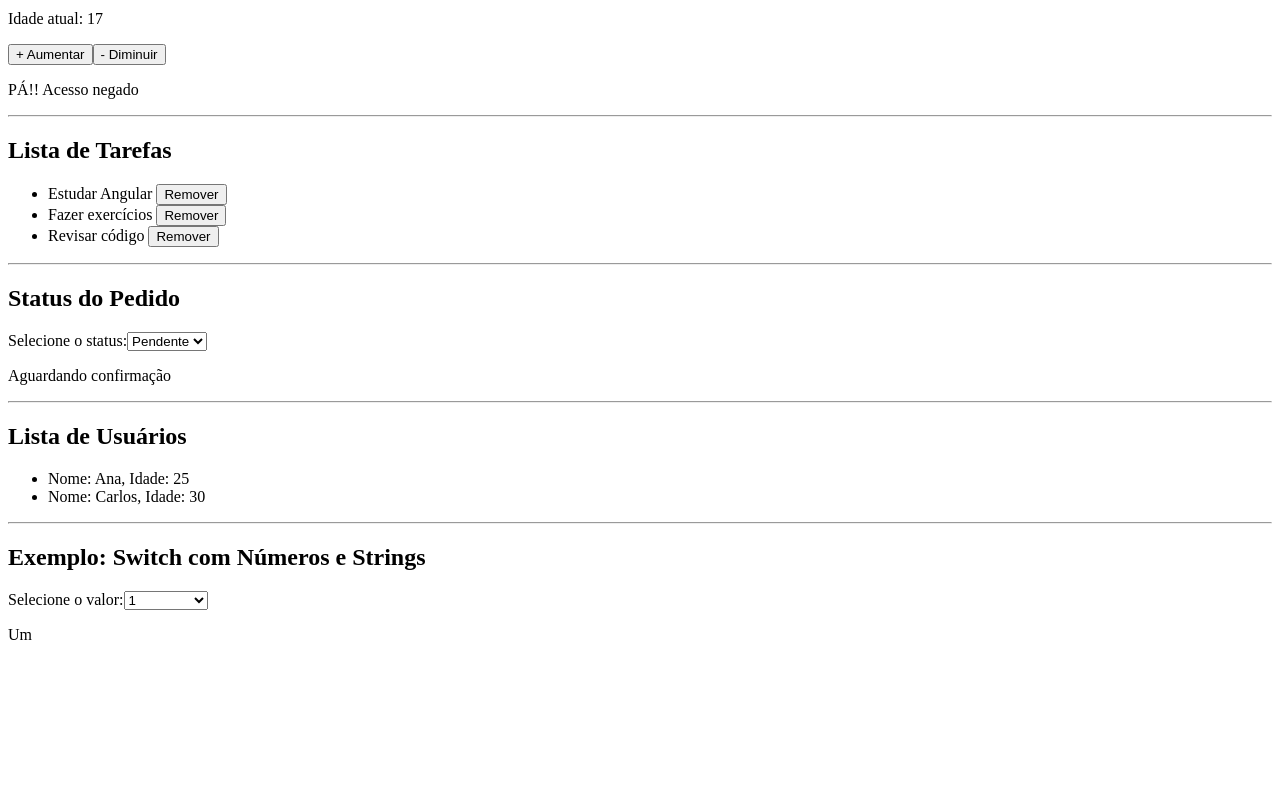
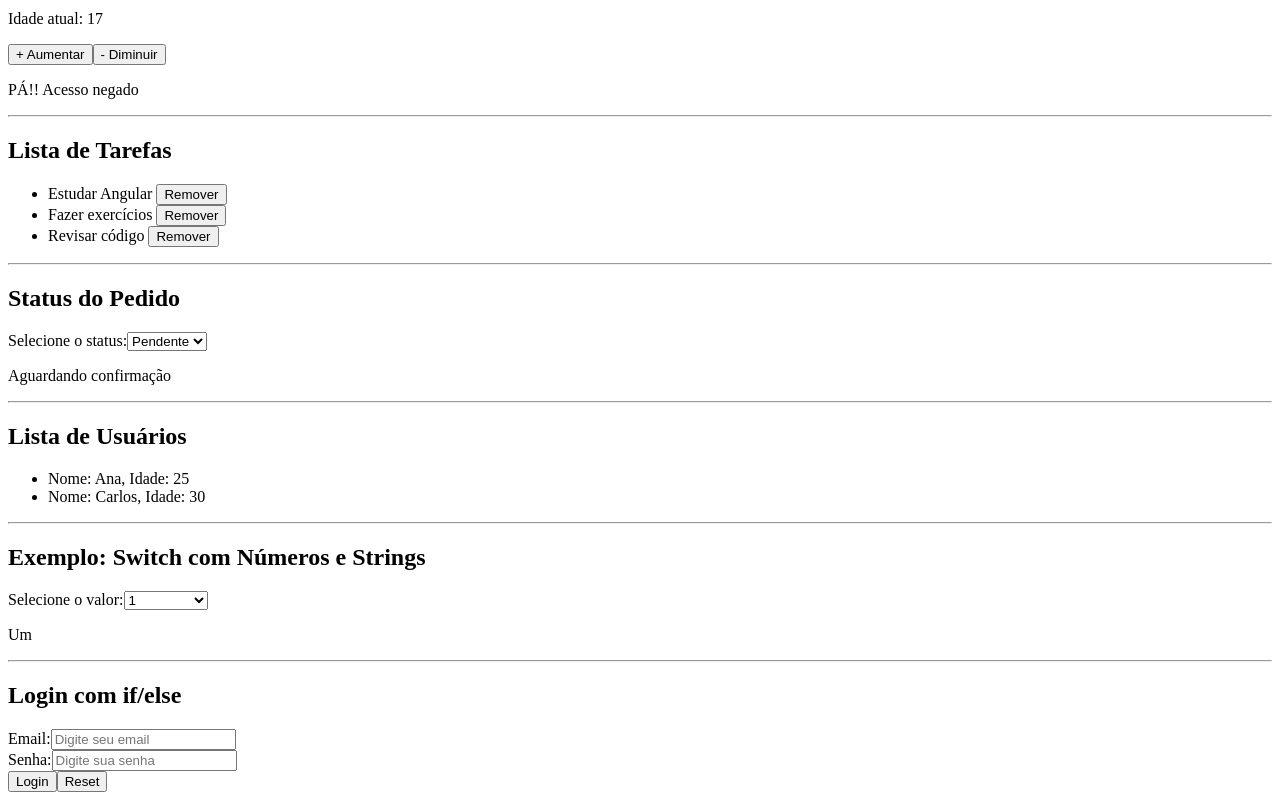
Before and after one commit to vieiraoliv/atv1-cp2, an Angular app: page / in a window 1280 px wide. Shown: the part 335-1135 px from the top of the page. Before the commit the page ends 995 px from the top, so only its background shows below. Built offline with nearby package versions, Linux system fonts and the light colour scheme.

Commit message:
Exercício 8
Login com @if/@else

```diff
--- a/src/app/app.component.html
+++ b/src/app/app.component.html
@@ -12,4 +12,6 @@
 <app-lista-usuarios></app-lista-usuarios>
 <hr>
 <app-switch-valores></app-switch-valores>
+<hr>
+<app-login-form></app-login-form>
 <router-outlet />
--- a/src/app/app.component.ts
+++ b/src/app/app.component.ts
@@ -7,11 +7,13 @@ import { TarefasListComponent } from './components/tarefas-list/tarefas-list.com
 import { PedidoStatusComponent } from './components/pedido-status/pedido-status.component';
 import { ListaUsuariosComponent } from './components/lista-usuarios/lista-usuarios.component';
 import { SwitchValoresComponent } from './components/switch-valores/switch-valores.component';
+import { LoginFormComponent } from './components/login-form/login-form.component';
 
 @Component({
   selector: 'app-root',
   standalone: true,
-  imports: [RouterOutlet, FirstComponentsComponent, ListaComprasComponent,CondicionalIdadeComponent,TarefasListComponent,PedidoStatusComponent,ListaUsuariosComponent,SwitchValoresComponent],
+  imports: [RouterOutlet, FirstComponentsComponent, ListaComprasComponent,CondicionalIdadeComponent,TarefasListComponent,
+    PedidoStatusComponent,ListaUsuariosComponent,SwitchValoresComponent,LoginFormComponent],
   templateUrl: './app.component.html',
   styleUrl: './app.component.css'
 })
--- /dev/null
+++ b/src/app/components/login-form/login-form.component.html
@@ -0,0 +1,29 @@
+<h2>Login com if/else</h2>
+
+<div>
+  <label for="email">Email:</label>
+  <input id="email" [(ngModel)]="email" type="text" placeholder="Digite seu email" />
+
+  <br>
+
+  <label for="password">Senha:</label>
+  <input id="password" [(ngModel)]="password" type="password" placeholder="Digite sua senha" />
+
+  <br>
+
+  <button (click)="clicked = true">Login</button>
+  <button (click)="resetForm()">Reset</button>
+</div>
+
+
+@if (clicked) {
+  @if (email.trim() === '' || password.trim() === '') {
+    <p>Campos obrigatórios!</p>
+  } @else if (!email.includes('@') || password.length < 6) {
+    <p>Credenciais inválidas!</p>
+  } @else if (email === 'user@teste.com' && password === '123456') {
+    <p>Login bem-sucedido!</p>
+  } @else {
+    <p>Credenciais inválidas!</p>
+  }
+}
--- /dev/null
+++ b/src/app/components/login-form/login-form.component.ts
@@ -0,0 +1,22 @@
+import { Component } from '@angular/core';
+import { CommonModule } from '@angular/common';
+import { FormsModule } from '@angular/forms';
+
+@Component({
+  selector: 'app-login-form',
+  standalone: true,
+  imports: [CommonModule, FormsModule],
+  templateUrl: './login-form.component.html',
+  styleUrls: ['./login-form.component.css']
+})
+export class LoginFormComponent {
+  email: string = '';
+  password: string = '';
+  clicked: boolean = false;
+
+  resetForm() {
+    this.email = '';
+    this.password = '';
+    this.clicked = false;
+  }
+}
```
Also changed, not shown: src/app/components/login-form/login-form.component.css (added).
